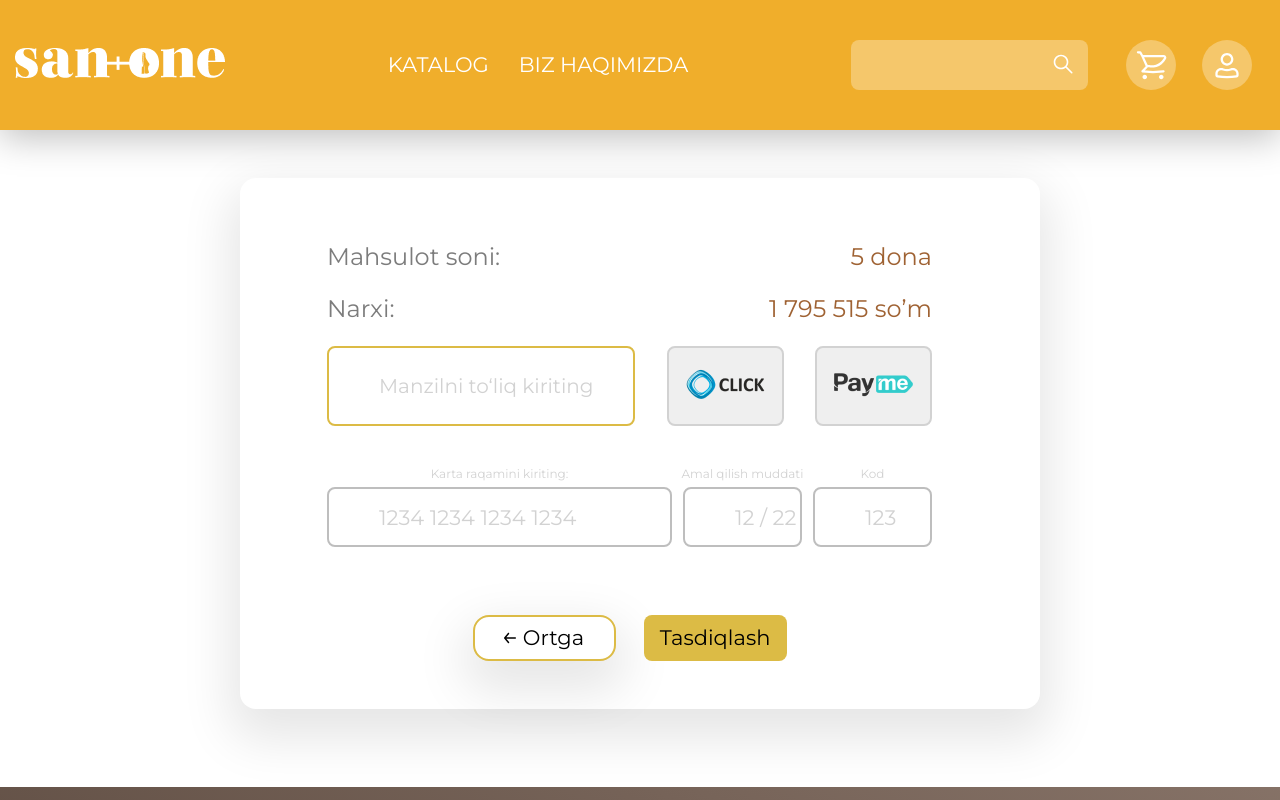
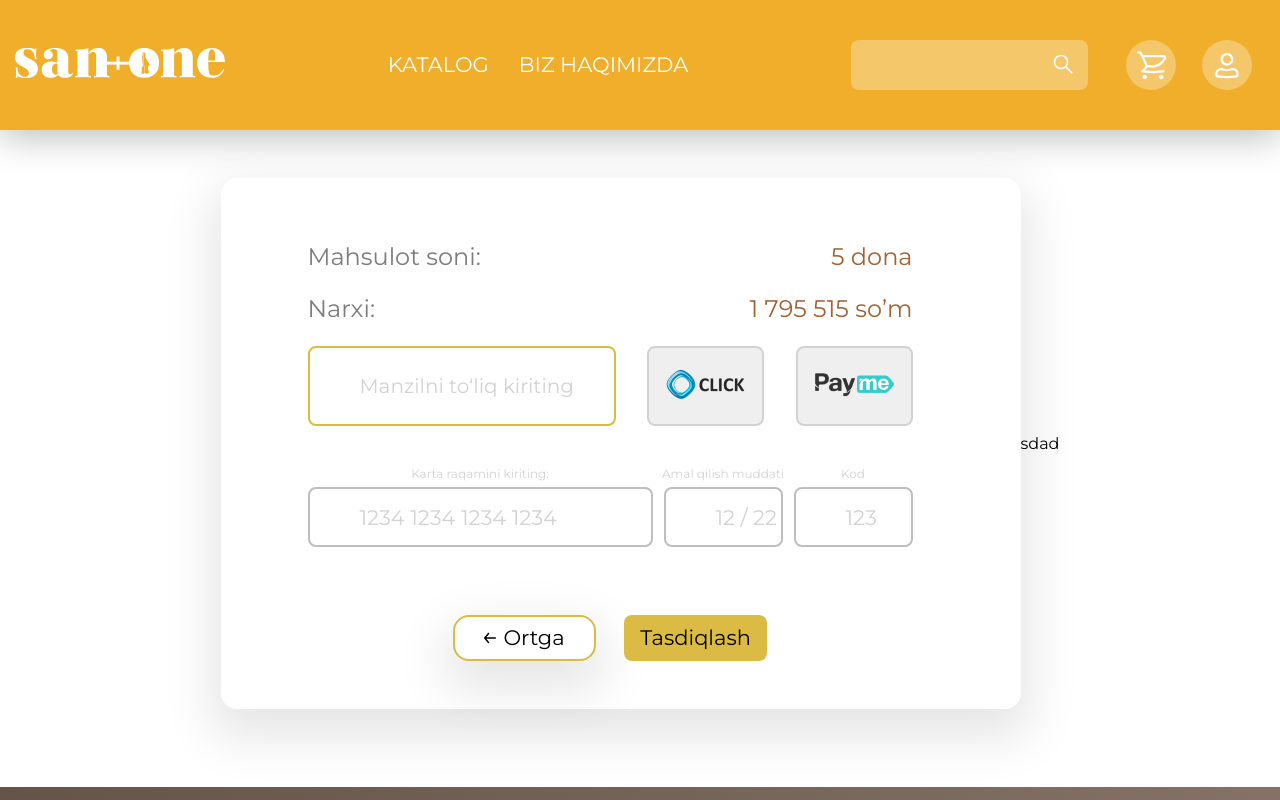
Before and after one commit to hasanboy2008/Progect-SAN-ONE, a React (Create React App) app: page /confirm in a window 1280 px wide. Shown: the top 800 px of the page. Built offline with nearby package versions, Linux system fonts and the light colour scheme; no server answers.

Commit message:
gitni tekshirib oldim

```diff
--- a/src/pages/Confirm/Confirm.js
+++ b/src/pages/Confirm/Confirm.js
@@ -56,7 +56,9 @@ export function Confirm() {
                         </button>
                     </div>
             </div>
+            <p>sdad
 
+            </p>
         </div>
   )
 }
```
